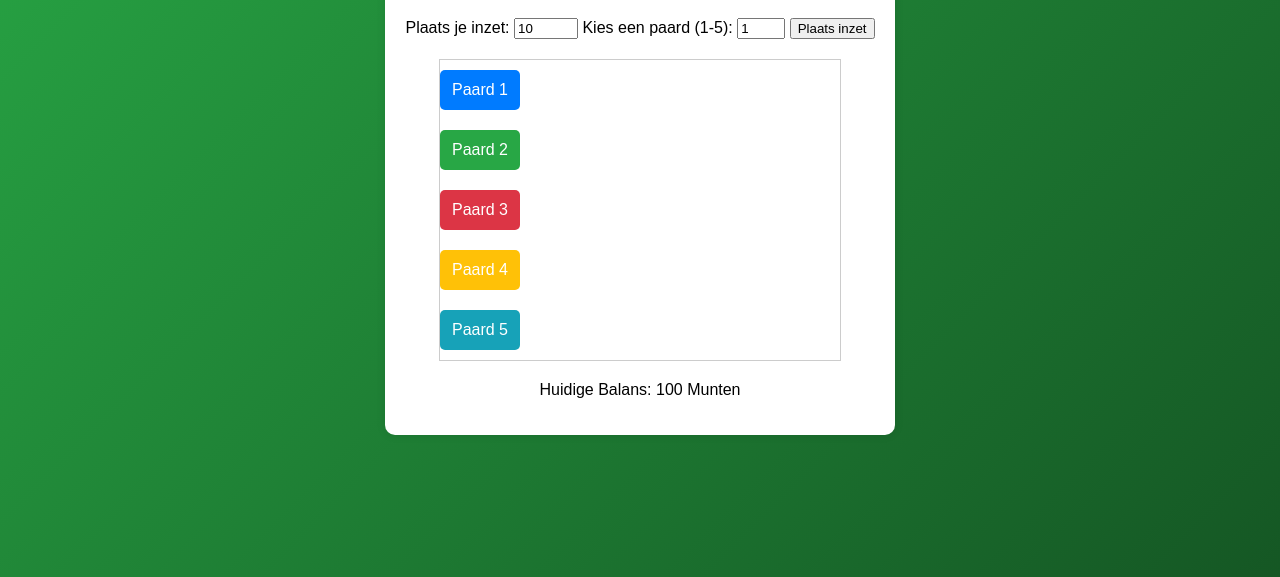
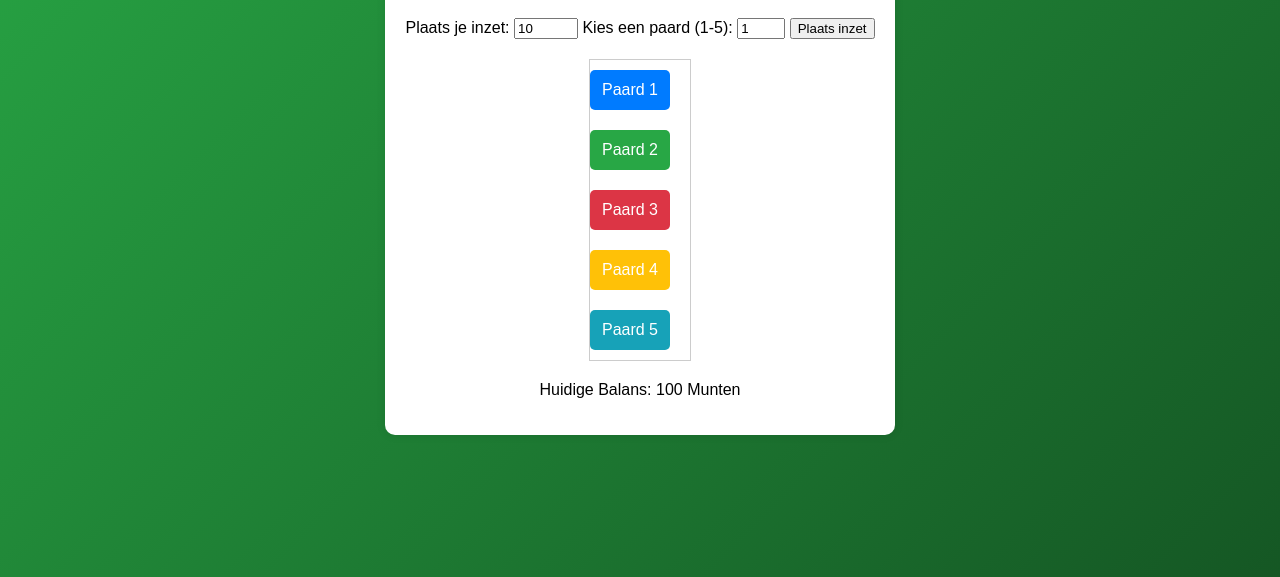
Before and after one commit to FlappieGamesYT1/BlackJack, a plain HTML site: page horce_racing/index.html in a window 1280 px wide. Shown: the part 223-800 px from the top of the page. Drawn offline with Linux system fonts and the light colour scheme.

Commit message:
Update styles.css

```diff
--- a/horce_racing/styles.css
+++ b/horce_racing/styles.css
@@ -19,7 +19,7 @@ body {
 
 .race-track {
     position: relative;
-    width: 400px; /* Breedte van de racebaan */
+    width: 100px; /* Breedte van de racebaan */
     height: 300px; /* Hoogte van de racebaan */
     border: 1px solid #ccc;
     margin: 20px auto; /* Centreer de racebaan */
```
